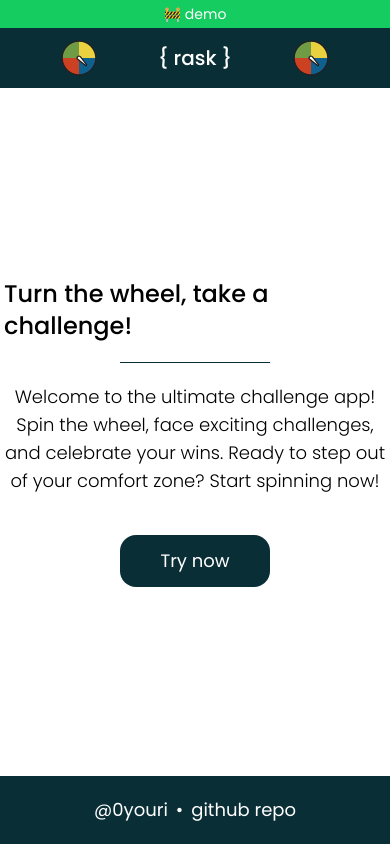
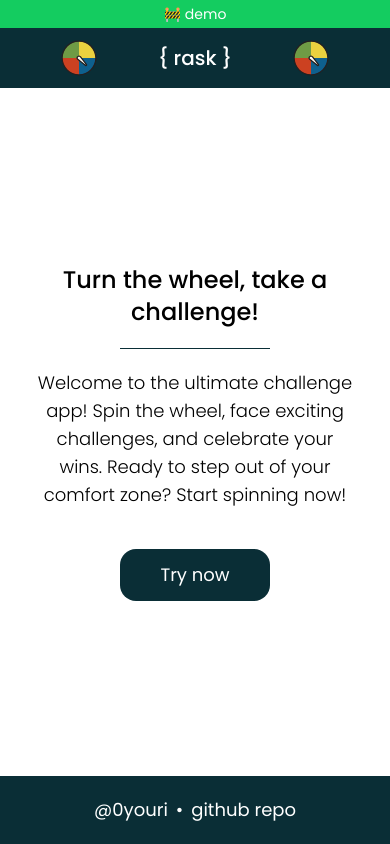
Before and after one commit to 0youri/rask, a Nuxt app in the folder frontend/: page / in a window 390 px wide. Built offline with nearby package versions, Linux system fonts and the light colour scheme.

Commit message:
fix responsive

```diff
--- a/frontend/pages/action.vue
+++ b/frontend/pages/action.vue
@@ -1,7 +1,7 @@
 <template>
   <div v-if="selectedChallenge">
     <!-- Header Section -->
-    <div class="flex flex-col items-center gap-5 py-5">
+    <div class="flex flex-col items-center gap-5 py-5 mx-3 text-center">
       <div class="text-2xl font-medium">Turn the wheel, take a challenge!</div>
       <svg
         width="150"
@@ -20,7 +20,7 @@
     <!-- Challenge Display -->
     <div class="text-center space-y-5">
       <p class="text-lg font-medium">Your challenge is</p>
-      <div class="w-screen bg-primary/25 text-center py-7 text-xl font-semibold">
+      <div class="w-screen bg-primary/25 text-center py-7 px-2 text-xl font-semibold">
         {{ selectedChallenge }}
       </div>
     </div>
--- a/frontend/pages/category.vue
+++ b/frontend/pages/category.vue
@@ -1,5 +1,5 @@
 <template>
-  <div class="flex flex-col items-center gap-3">
+  <div class="flex flex-col items-center gap-3 mx-3 text-center">
     <!-- Page Header -->
     <div class="text-2xl font-medium">
       Turn the wheel, take a challenge!
--- a/frontend/pages/challenge.vue
+++ b/frontend/pages/challenge.vue
@@ -1,13 +1,12 @@
 <template>
-  <div>
+  <div class="flex flex-col items-center gap-3 mx-3 text-center">
     <!-- Header Section -->
-    <div class="flex flex-col items-center gap-3 divide-y divide-dark">
-      <div class="text-2xl font-medium">
-        Turn the wheel, take a challenge!
-      </div>
-      <div class="text-md py-5">
-        secondly, turn to get a <span class="italic">challenge</span>
-      </div>
+    <div class="text-2xl font-medium">
+      Turn the wheel, take a challenge!
+    </div>
+    <svg width="150" height="1" viewBox="0 0 150 1" fill="none" xmlns="http://www.w3.org/2000/svg" ><line y1="0.5" x2="150" y2="0.5" stroke="#0A2E36" /></svg>
+    <div class="text-md pb-5">
+      secondly, turn to get a <span class="italic">challenge</span>
     </div>
 
     <!-- Spin Wheel Component -->
--- a/frontend/pages/index.vue
+++ b/frontend/pages/index.vue
@@ -1,7 +1,7 @@
 <template>
-  <div class="flex flex-col items-center gap-5 lg:gap-3">
+  <div class="flex flex-col items-center gap-5 lg:gap-3 mx-3">
     <!-- Page Header -->
-    <div class="text-2xl font-medium px-1">
+    <div class="text-2xl font-medium text-center">
       Turn the wheel, take a challenge!
     </div>
     <svg
@@ -13,7 +13,7 @@
     >
       <line y1="0.5" x2="150" y2="0.5" stroke="#0A2E36" />
     </svg>
-    <p class="px-1 lg:px-0 lg:w-2/5 font-light text-lg lg:text-md text-balance text-center">
+    <p class="lg:w-2/5 font-light text-lg lg:text-md text-balance text-center">
       Welcome to the ultimate challenge app! Spin the wheel, face exciting challenges, and celebrate your wins. Ready to step out of your comfort zone? Start spinning now!
     </p>
     <NuxtLink to="/category" class="bg-dark text-white px-10 py-3 text-lg md:text-md mt-5 rounded-2xl hover:bg-dark/80">
```
